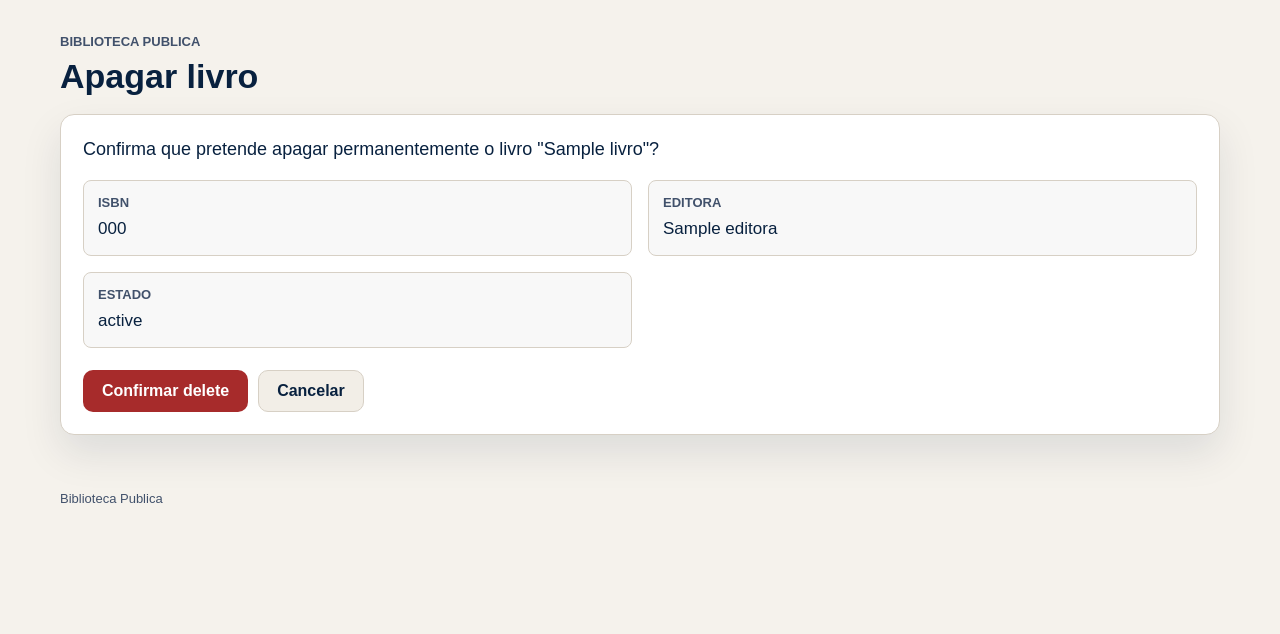
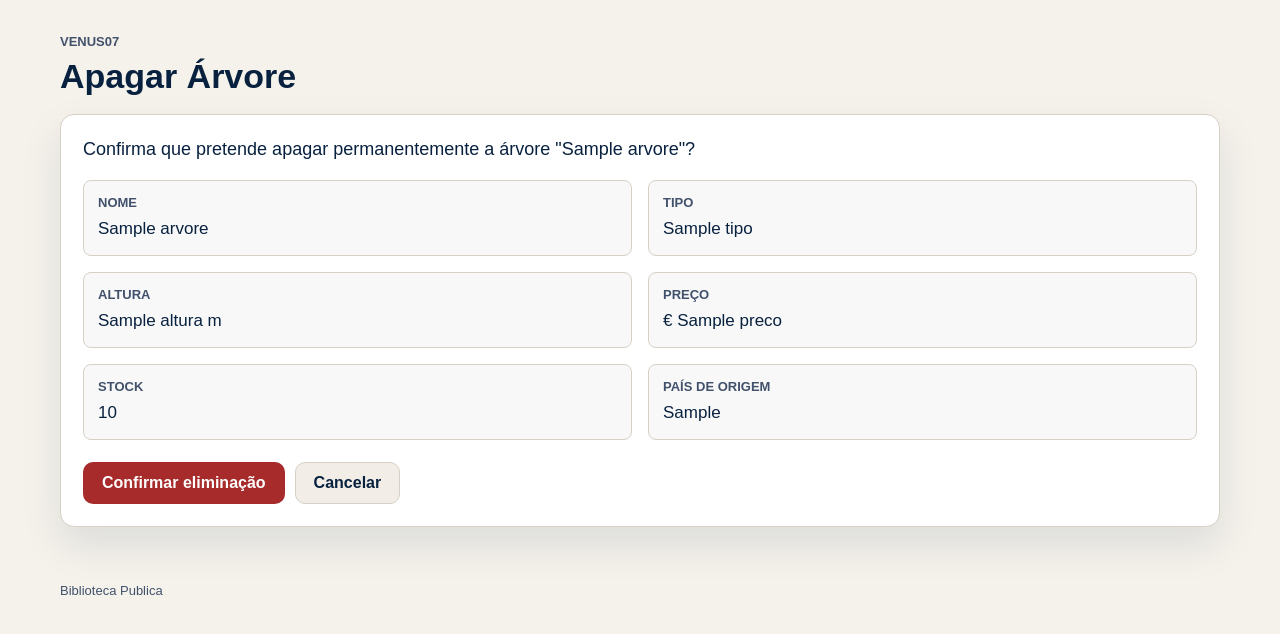
Before and after one commit to Luis-AFO-Gomes/GSI25_P2_biblioteca, a Django app: template biblioteca/livros/templates/livros/livro_confirm_delete.html in a window 1280 px wide. Shown: the part 77-711 px from the top of the page. Run offline with Django 5.2, Linux system fonts and the light colour scheme; the template is opened without the code that fills it: most values are stand-ins (such as "Sample title", 1, 10 or a date in 2020).

Commit message:
Adaptação da página de eliminação para árvores

```diff
--- a/biblioteca/livros/templates/livros/livro_confirm_delete.html
+++ b/biblioteca/livros/templates/livros/livro_confirm_delete.html
@@ -1,35 +1,88 @@
 {% extends 'livros/master.html' %}
-{% block title %}Apagar livro{% endblock %}
+
+{% block title %}
+Apagar Árvore
+{% endblock %}
+
 {% block content %}
+
 <section class="page-title">
-    <p class="eyebrow">Biblioteca Publica</p>
-    <h1>Apagar livro</h1>
+
+    <p class="eyebrow">Venus07</p>
+
+    <h1>Apagar Árvore</h1>
+
 </section>
 
 <section class="record-panel">
+
     <p class="confirm-text">
-      Confirma que pretende apagar permanentemente o livro "{{ livro.titulo }}"?
+
+        Confirma que pretende apagar permanentemente a árvore
+        "{{ arvore.nome }}"?
+
     </p>
+
     <dl class="record-grid compact">
+
         <div>
-        <dt>ISBN</dt>
-        <dd>{{ livro.isbn }}</dd>
+            <dt>Nome</dt>
+            <dd>{{ arvore.nome }}</dd>
         </div>
+
         <div>
-        <dt>Editora</dt>
-        <dd>{{ livro.editora }}</dd>
+            <dt>Tipo</dt>
+            <dd>{{ arvore.tipo }}</dd>
         </div>
+
         <div>
-        <dt>Estado</dt>
-        <dd>{{ livro.get_status_display }}</dd>
+            <dt>Altura</dt>
+            <dd>{{ arvore.altura }} m</dd>
         </div>
+
+        <div>
+            <dt>Preço</dt>
+            <dd>€ {{ arvore.preco }}</dd>
+        </div>
+
+        <div>
+            <dt>Stock</dt>
+            <dd>{{ arvore.stock }}</dd>
+        </div>
+
+        <div>
+            <dt>País de Origem</dt>
+            <dd>{{ arvore.pais_origem }}</dd>
+        </div>
+
     </dl>
+
     <form method="post">
+
         {% csrf_token %}
+
         <div class="form-actions">
-        <button class="button button-danger" type="submit">Confirmar delete</button>
-        <a class="button button-secondary" href="{% url 'livros:detalhe_livro' livro.isbn %}">Cancelar</a>
+
+            <button
+                class="button button-danger"
+                type="submit">
+
+                Confirmar eliminação
+
+            </button>
+
+            <a
+                class="button button-secondary"
+                href="{% url 'livros:detalhe_arvore' arvore.id %}">
+
+                Cancelar
+
+            </a>
+
         </div>
+
     </form>
+
 </section>
+
 {% endblock %}
```
Lines whose indentation alone changed are shown as unchanged.
